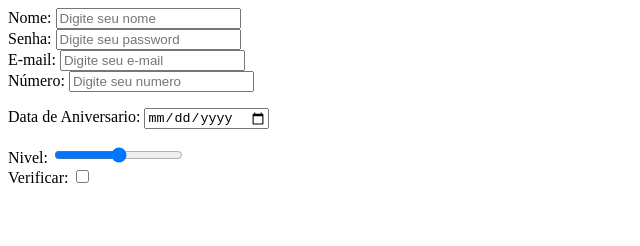
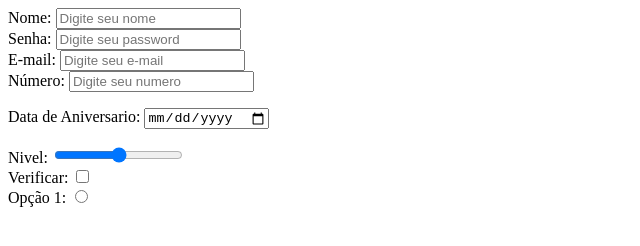
Before and after one commit to TomokoFujimoto/Formulario, a plain HTML site: page index.html in a window 1280 px wide. Shown: the full height of the page, 0-640 px from the left. Drawn offline with Linux system fonts and the light colour scheme.

Commit message:
label opcion 1

```diff
--- a/index.html
+++ b/index.html
@@ -63,5 +63,12 @@
       name="check"
       id="check"
       </div>
+      <div>
+       <label for="Op1">Opção 1:</label>
+      <input
+      type="radio"
+      name="opção"
+      id="opção1"
+      </div>
   </body>
 </html>
```
